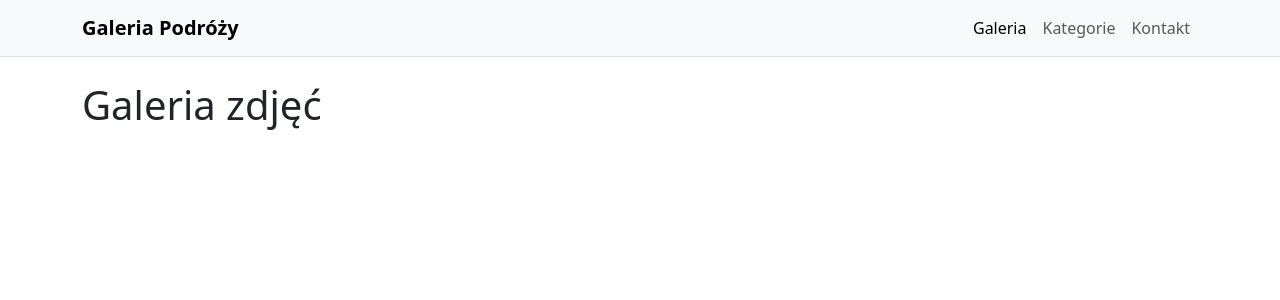
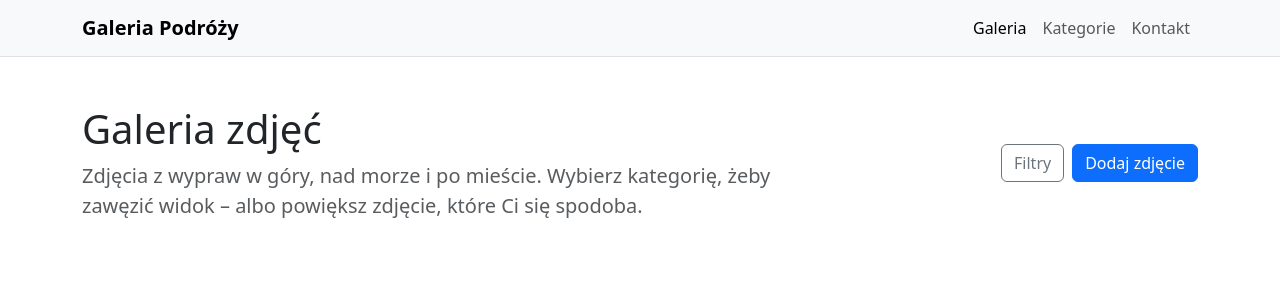
Before and after one commit to Cromka1234/inf04-web, a React (Vite) app in the folder zadania/mb05/vite-project/: page / in a window 1280 px wide. Shown: the top 300 px of the page. Built offline with nearby package versions, Linux system fonts and the light colour scheme.

Commit message:
MB5: naglowek strony z przyciskami Filtry i Dodaj zdjecie

```diff
--- a/zadania/mb05/vite-project/src/App.jsx
+++ b/zadania/mb05/vite-project/src/App.jsx
@@ -4,9 +4,39 @@
   return (
     <>
       <Navbar />
-      <div className="container mt-4">
-        <h1>Galeria zdjęć</h1>
-      </div>
+
+      <header className="container py-4 py-lg-5">
+        <div className="row align-items-center g-3">
+          <div className="col-12 col-lg-8">
+            <h1 className="mb-2">Galeria zdjęć</h1>
+            <p className="lead text-body-secondary mb-0">
+              Zdjęcia z wypraw w góry, nad morze i po mieście. Wybierz kategorię,
+              żeby zawęzić widok – albo powiększ zdjęcie, które Ci się spodoba.
+            </p>
+          </div>
+
+          <div className="col-12 col-lg-4">
+            <div className="d-flex flex-wrap gap-2 justify-content-lg-end">
+              <button
+                type="button"
+                className="btn btn-outline-secondary"
+                data-bs-toggle="offcanvas"
+                data-bs-target="#panelFiltrow"
+              >
+                Filtry
+              </button>
+              <button
+                type="button"
+                className="btn btn-primary"
+                data-bs-toggle="modal"
+                data-bs-target="#dodajZdjecie"
+              >
+                Dodaj zdjęcie
+              </button>
+            </div>
+          </div>
+        </div>
+      </header>
     </>
   )
 }
```
